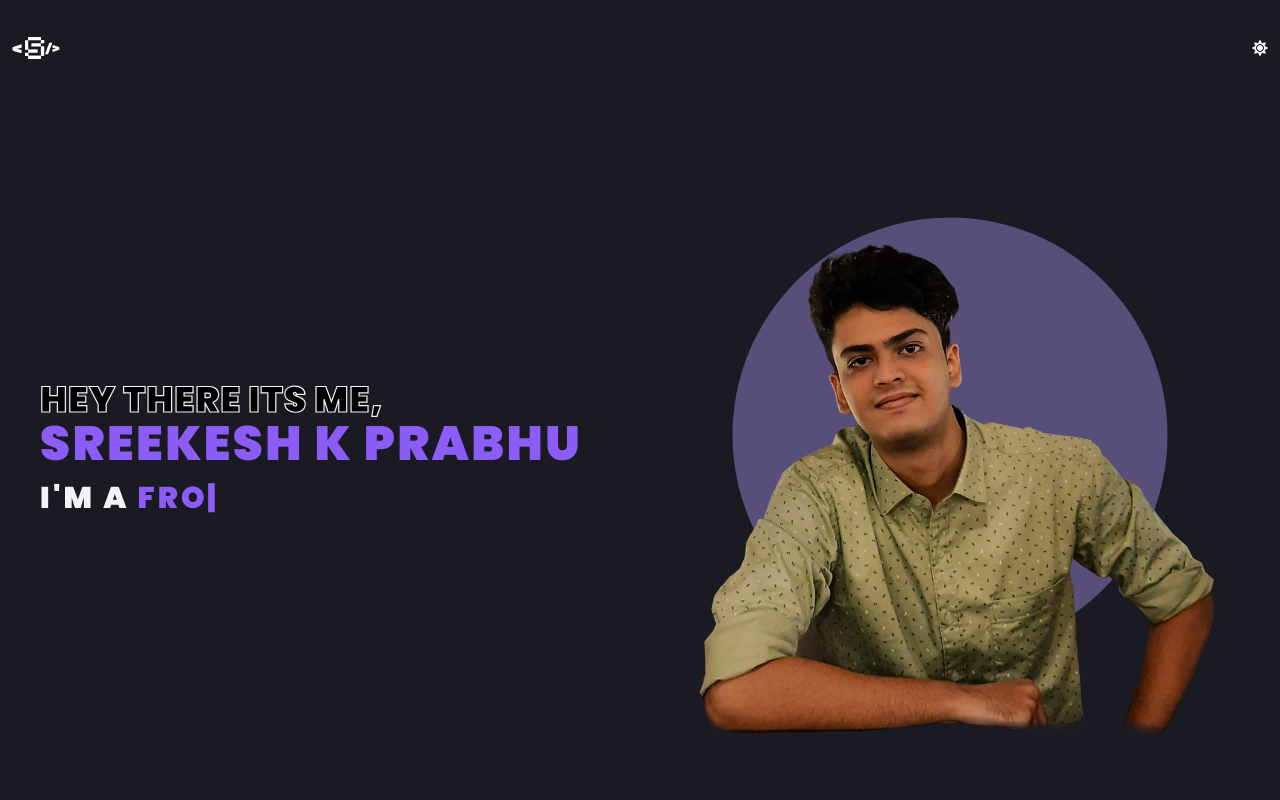
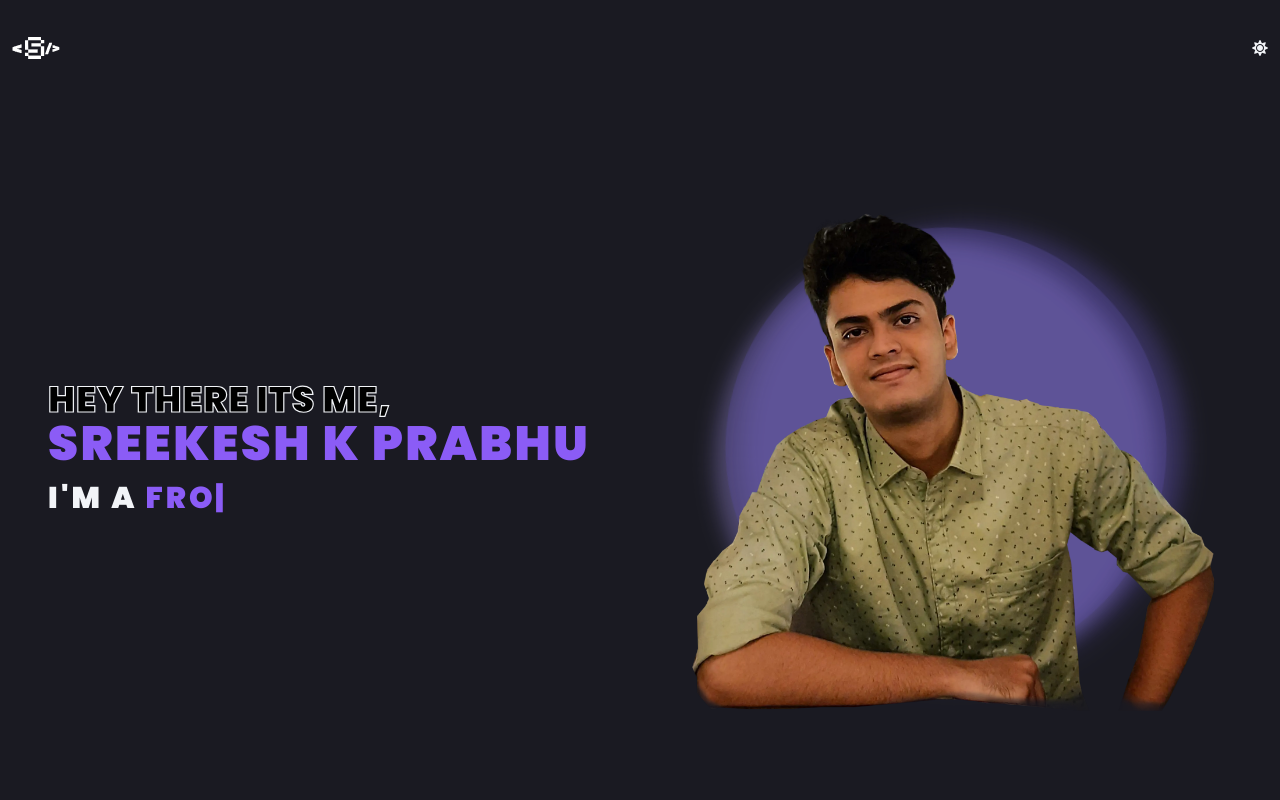
Before and after one commit to sreekesh-k/React-Portfolio, a React (Vite) app in the folder frontend/: page / in a window 1280 px wide. Shown: the top 800 px of the page. Built offline with nearby package versions, Linux system fonts and the light colour scheme; no server answers.

Commit message:
better view ig?

```diff
--- a/frontend/src/modules/HeroBanner.jsx
+++ b/frontend/src/modules/HeroBanner.jsx
@@ -2,9 +2,9 @@ import { ReactTyped } from "react-typed";
 
 function HeroBanner({ theme }) {
   return (
-    <header className="px-5 md:px-10 my-12 sm:my-5 xl:my-0 h-[88svh] min-h-[420px] sm:min-h-[78svh] relative overflow-hidden">
-      <div className=" container flex flex-col items-center gap-10 mx-auto sm:flex-row h-full">
-        <div className="flex flex-col justify-center sm:flex-2 md:flex-1 font-popins">
+    <header className="px-5 my-12 sm:my-0 md:px-10 h-[88svh] min-h-[420px] relative overflow-hidden">
+      <div className=" container flex flex-col-reverse items-center gap-2 mx-auto sm:flex-row h-full">
+        <div className="flex flex-col w-full items-start justify-start py-5 h-full px-2 sm:justify-center flex-1 font-popins ">
           <h1 className="uppercase mb-3">
             <span
               className={`block tracking-wide text-xl md:text-4xl ${
@@ -42,35 +42,21 @@ function HeroBanner({ theme }) {
             </span>
           </h1>
         </div>
-        <div className=" flex-[3] md:flex-1 h-full w-full relative animate-float">
-          <div
-            className={`w-11/12 md:w-[75%] aspect-square absolute left-1/2 top-1/2 -translate-x-1/2 -translate-y-1/2 transform rounded-full ${
-              theme === "light" ? " bg-light" : "bg-dark"
-            } bg-opacity-40`}
-          ></div>
+        <div className="flex-[2] sm:flex-1 w-full relative animate-float">
+          <div className="relative w-full h-full react">
+            <div
+              className={`drop-shadow-glow w-[75%] aspect-square absolute left-1/2 top-1/2 -translate-x-1/2 -translate-y-1/2 transform rounded-full ${
+                theme === "light" ? " bg-dark" : "bg-light"
+              } bg-opacity-[30%]`}
+            ></div>
+          </div>
           <img
-            className={`absolute mt-10 left-1/2 top-1/2 h-full w-full -translate-x-1/2 -translate-y-1/2 transform object-contain hover:scale-105 ${
-              theme === "light" ? " brightness-125" : ""
+            className={`absolute left-1/2 top-1/2 w-full -translate-x-1/2 -translate-y-1/2 transform object-contain hover:scale-105 ${
+              theme === "light" ? "" : ""
             }`}
             src="/images/profile/profile.webp"
             alt="Me"
           />
-          {/* <div
-            className={`absolute bottom-0 left-0 w-2/3 ${
-              theme === "light" ? "bg-[#f2f4f8]" : "bg-[#1a1a22]"
-            } h-[40%]`}
-            style={{
-              clipPath: "polygon(0 100%, 0 0, 100% 100%)",
-            }}
-          ></div>
-          <div
-            className={`absolute bottom-0 right-0 w-2/3  ${
-              theme === "light" ? "bg-[#f2f4f8]" : "bg-[#1a1a22]"
-            } h-[40%]`}
-            style={{
-              clipPath: "polygon(100% 100%, 0 100%, 100% 0)",
-            }}
-          ></div> */}
         </div>
       </div>
     </header>
--- a/frontend/tailwind.config.js
+++ b/frontend/tailwind.config.js
@@ -14,7 +14,7 @@ export default {
         roboto: "roboto",
       },
       dropShadow: {
-        glow: ["-10px 10px 5px #b5a1ff", "10px -10px 5px #5a4da3"],
+        glow: ["-10px 14px 10px #b5a1ff", "20px -5px 10px #5a4da3"],
       },
       keyframes: {
         float: {
```
